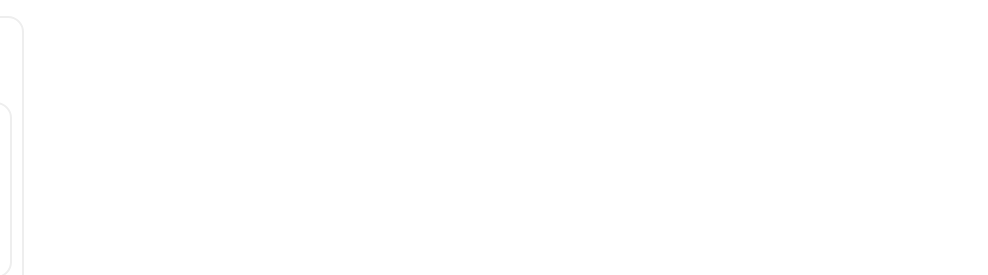
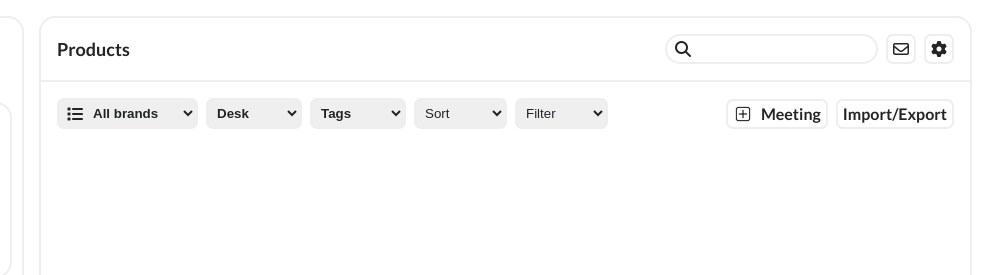
Before and after one commit to jibon-roy/innovateHub-dashboard, a plain HTML site: page index.html in a window 1280 px wide. Shown: the top 275 px of the page, 292-1280 px from the left. Drawn offline with Linux system fonts and the light colour scheme.

Commit message:
body header editing

```diff
--- a/index.html
+++ b/index.html
@@ -23,7 +23,7 @@
   <!-- main section -->
   <main>
     <!--  Body Wrapper -->
-    <div class="body-wrapper ">
+    <div class="body-wrapper" style="gap: 15px;">
       <!-- navigation bar  -->
       <nav class="navigation flex-2 flex-col space-between rounded md-padding">
         <!-- nav bar header -->
@@ -263,7 +263,92 @@
         </div>
       </nav>
       <!-- site responsive body -->
-      <div></div>
+      <div style="flex-grow: 1;" class="flex-2 border flex-col space-between rounded">
+        <div>
+          <!-- body header -->
+          <header>
+            <div class="flex space-between center-item lg-padding">
+              <div class="text-lg font-600">Products</div>
+              <div class="flex">
+                <div class="relative">
+                  <i class="fa-solid fa-magnifying-glass absolute pointer"
+                    style="top: 50%; transform: translateY(-50%); left: 10px;"></i>
+                  <input type="text" id="search" name="search" class="border rounded"
+                    style="padding-left: 30px; height: 30px;">
+                </div>
+                <div class="flex space-between center-item rounded-sm pointer hover sm-padding border"
+                  style="height: 30px; width: 30px;"><i class="fa-regular fa-envelope"></i>
+                </div>
+                <div class="flex space-between center-item rounded-sm pointer hover sm-padding border"
+                  style="height: 30px; width: 30px;"><i class="fa-solid fa-gear"></i>
+                </div>
+              </div>
+            </div>
+            <hr class="bg-hover border-1">
+            <div class="flex space-between center-item lg-padding">
+              <div class="pointer flex relative">
+                <div class="select-wrapper">
+                  <select class="border center-item font-600 rounded-sm hover link sm-padding space-between"
+                    style="padding-left: 30px;">
+                    <option value="All brands">All brands</option>
+                    <option value="Feedback">Feedback</option>
+                    <option value="Performance">Performance</option>
+                    <option value="Team">Team</option>
+                    <option value="Analytics">Analytics</option>
+                  </select>
+                  <i class="fa-solid fa-list"></i>
+                </div>
+                <div class="select-wrapper">
+                  <select class="border center-item font-600 rounded-sm hover link sm-padding space-between">
+                    <option value="Desk">Desk</option>
+                    <option value="Feedback">Feedback</option>
+                    <option value="Team">Team</option>
+                    <option value="Analytics">Analytics</option>
+                  </select>
+                </div>
+                <div class="select-wrapper">
+                  <select class="border center-item font-600 rounded-sm hover link sm-padding space-between">
+                    <option value="Tags">Tags</option>
+                    <option value="Feedback">Feedback</option>
+                    <option value="Team">Team</option>
+                    <option value="Analytics">Analytics</option>
+                  </select>
+                </div>
+                <div class="select-wrapper">
+                  <select class="border center-item rounded-sm hover link sm-padding space-between">
+                    <option value="Sort">Sort</option>
+                    <option value="Feedback">Feedback</option>
+                    <option value="Team">Team</option>
+                    <option value="Analytics">Analytics</option>
+                  </select>
+                </div>
+                <div class="select-wrapper">
+                  <select class="border center-item rounded-sm hover link sm-padding space-between">
+                    <option value="Sort">Filter</option>
+                    <option value="Feedback">Feedback</option>
+                    <option value="Team">Team</option>
+                    <option value="Analytics">Analytics</option>
+                  </select>
+                </div>
+              </div>
+              <div class="flex">
+                <div class="border hover flex center-item justify-center  sm-padding rounded-sm font-600"
+                  style="height: 30px;">
+                  <img src="./src/images/add.jpg" class="icon" alt="">
+                  Meeting
+                </div>
+                <div class="border hover flex center-item justify-center sm-padding rounded-sm font-600"
+                  style="height: 30px;">
+                  Import/Export
+                </div>
+              </div>
+            </div>
+          </header>
+        </div>
+        <div>
+
+        </div>
+      </div>
     </div>
   </main>
   <script src="./src/javascript/script.js"></script>
--- a/src/styles/style.css
+++ b/src/styles/style.css
@@ -87,6 +87,10 @@
     font-size: small;
 }
 
+.text-lg {
+    font-size: large;
+}
+
 .font-500 {
     font-weight: 500;
 }
@@ -124,6 +128,18 @@
     position: absolute;
 }
 
+.left-0 {
+    left: 0;
+}
+
+.top-0 {
+    top: 0;
+}
+
+.right-0 {
+    right: 0;
+}
+
 .space-between {
     justify-content: space-between;
 }
@@ -140,6 +156,9 @@
     width: 20px;
 }
 
+.w-full {
+    width: 100%;
+}
 
 .hover:hover {
     background-color: var(--hover-color);
@@ -248,3 +267,17 @@ body {
     height: 2px;
     background-color: var(--secondery-color);
 }
+
+.select-wrapper {
+    position: relative;
+}
+
+.select-wrapper i {
+    position: absolute;
+    top: 50%;
+    left: 10px;
+    /* Adjust this value as needed */
+    transform: translateY(-50%);
+    pointer-events: none;
+    /* Ensures the icon doesn't interfere with the select */
+}
```
